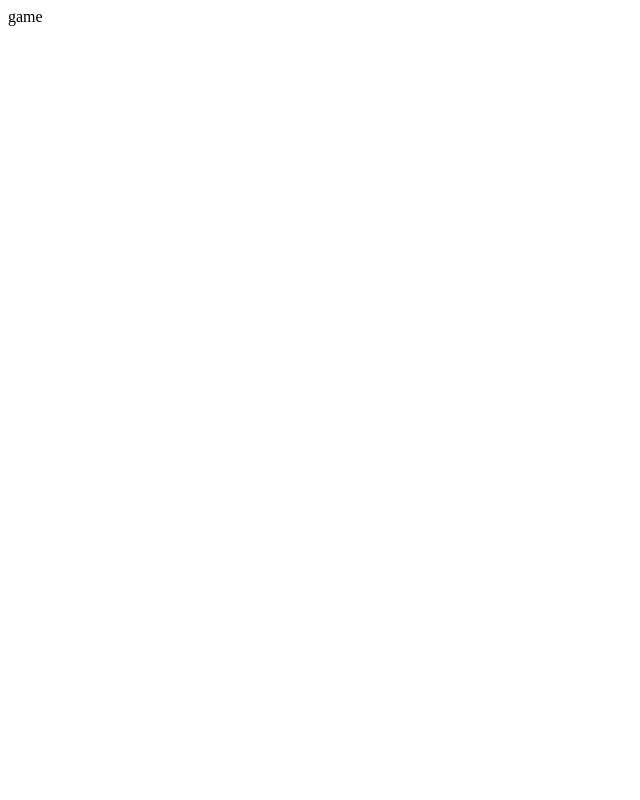
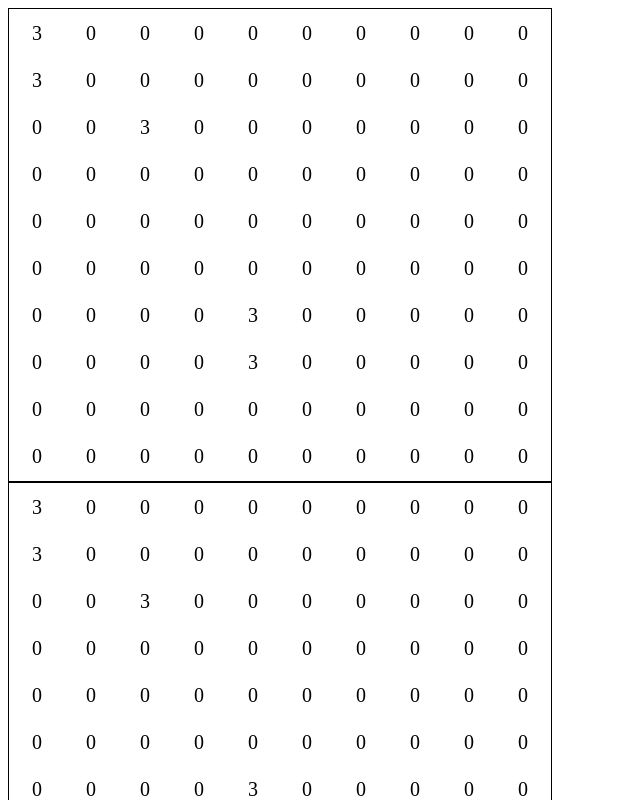
Before and after one commit to Dimabytes/sea-battle-front, a Vue app: page /game in a window 1280 px wide. Shown: the top 800 px of the page, without its empty margins (0-640 px from the left). Built offline with nearby package versions, Linux system fonts and the light colour scheme.

Commit message:
game fields

```diff
--- a/src/components/Field.vue
+++ b/src/components/Field.vue
@@ -1,9 +1,10 @@
 <template>
-  <div>
-    <table>
+  <div >
+    <table class="wrapper">
       <tr v-for="y in 10" :key="y">
         <td @click="handleCellClick(x, y)" v-for="x in 10" :key="x">
-          {{ getCellState(x, y) }}
+          <p class="cell">          {{ getCellState(x, y) }}
+          </p>
         </td>
       </tr>
     </table>
@@ -11,8 +12,8 @@
     <div v-if="isEditable && activeShip !== undefined">
       <button @click="moveShip(0, -1)">up</button>
       <button @click="moveShip(0, 1)">down</button>
-      <button @click="moveShip(-1, 0)">right</button>
-      <button @click="moveShip(1, 0)">left</button>
+      <button @click="moveShip(1, 0)">right</button>
+      <button @click="moveShip(-1, 0)">left</button>
     </div>
   </div>
 
@@ -64,13 +65,13 @@ export default {
       }
       return '0';
     };
-    //
+
     const handleCellClick = (x, y) => {
       if (props.isEditable) {
         const { index } = findShip(x, y);
         activeShip.value = index;
       } else {
-        emit('update:modelValue', { x, y });
+        emit('cellClick', { x, y });
       }
     };
 
@@ -103,7 +104,12 @@ export default {
 </script>
 
 <style>
-.active {
-  color: red;
+.cell {
+  margin: 10px 20px;
+  font-size: 20px;
+}
+
+.wrapper {
+  border: 1px solid black;
 }
 </style>
--- a/src/views/Game.vue
+++ b/src/views/Game.vue
@@ -1,10 +1,63 @@
 <template>
-  <div>game</div>
+  <div>
+    <field v-model="myField"/>
+    <field @cell-click="handleHit" v-model="enemyField"/>
+  </div>
 </template>
 
 <script>
+import { ref } from 'vue';
+import Field from '@/components/Field.vue';
+
+const initialField = {
+  ships: [
+    [
+      {
+        x: 3,
+        y: 3,
+      },
+    ],
+    [
+      {
+        x: 5,
+        y: 7,
+      },
+      {
+        x: 5,
+        y: 8,
+      },
+    ],
+    [
+      {
+        x: 1,
+        y: 1,
+      },
+      {
+        x: 1,
+        y: 2,
+      },
+    ],
+  ],
+  hitCells: [],
+};
 export default {
   name: 'Game',
+  components: {
+    Field,
+  },
+  setup() {
+    const myField = ref(initialField);
+    const enemyField = ref(initialField);
+
+    const handleHit = ({
+      x,
+      y,
+    }) => {
+      alert(`boom on ${x} ${y}`);
+    };
+
+    return { myField, enemyField, handleHit };
+  },
 };
 </script>
 
--- a/src/views/Setup.vue
+++ b/src/views/Setup.vue
@@ -1,13 +1,49 @@
 <template>
   <div>
-    <field @update:modelValue="update" :is-editable="true" v-model="fieldState"></field>
+    <field :is-editable="true" v-model="fieldState"></field>
+
+    <button @click="handleSubmit">submit plan</button>
+
   </div>
 
 </template>
 
 <script>
 import { ref } from 'vue';
+import { useRouter } from 'vue-router';
 import Field from '@/components/Field.vue';
+
+const initialField = {
+  ships: [
+    [
+      {
+        x: 3,
+        y: 3,
+      },
+    ],
+    [
+      {
+        x: 5,
+        y: 7,
+      },
+      {
+        x: 5,
+        y: 8,
+      },
+    ],
+    [
+      {
+        x: 1,
+        y: 1,
+      },
+      {
+        x: 1,
+        y: 2,
+      },
+    ],
+  ],
+  hitCells: [],
+};
 
 export default {
   name: 'Setup',
@@ -15,47 +51,16 @@ export default {
     Field,
   },
   setup() {
-    const fieldState = ref({
-      ships: [
-        [
-          {
-            x: 5,
-            y: 7,
-            hit: false,
-          },
-          {
-            x: 5,
-            y: 8,
-            hit: false,
-          },
-        ],
-        //
-        // [
-        //   {
-        //     x: 1,
-        //     y: 1,
-        //     hit: true,
-        //   },
-        //   {
-        //     x: 1,
-        //     y: 2,
-        //     hit: true,
-        //   },
-        // ],
-      ],
-      hitCells: [
-        {
-          x: 6,
-          y: 2,
-        },
-      ],
-    });
+    const fieldState = ref(initialField);
+    const router = useRouter();
 
-    const update = (newValue) => {
-      console.log(newValue);
+    const handleSubmit = () => {
+      router.push({
+        name: 'Game',
+      });
     };
 
-    return { fieldState, update };
+    return { fieldState, handleSubmit };
   },
 };
 </script>
```
